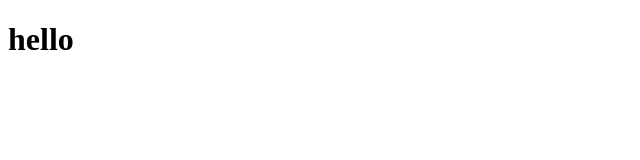
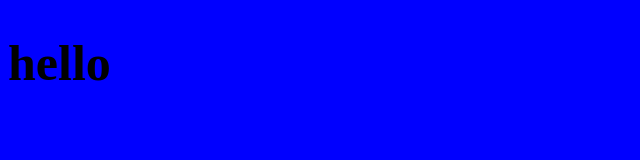
Before and after one commit to gokulnath-13/webdevbasic, a plain HTML site: page index.html in a window 1280 px wide. Shown: the whole page, without its empty margins (0-640 px from the left). Drawn offline with Linux system fonts and the light colour scheme.

Commit message:
css added

```diff
--- a/index.html
+++ b/index.html
@@ -5,6 +5,7 @@
     <meta http-equiv="X-UA-Compatible" content="IE=edge">
     <meta name="viewport" content="width=device-width, initial-scale=1.0">
     <title>Document</title>
+    <link rel="stylesheet"type="text/css" href="styles.css">
 </head>
 <body>
     <h1>hello</h1>
--- /dev/null
+++ b/styles.css
@@ -0,0 +1,6 @@
+h1{
+    font-size: 50px;
+}
+body{
+    background-color: blue;
+}
```
